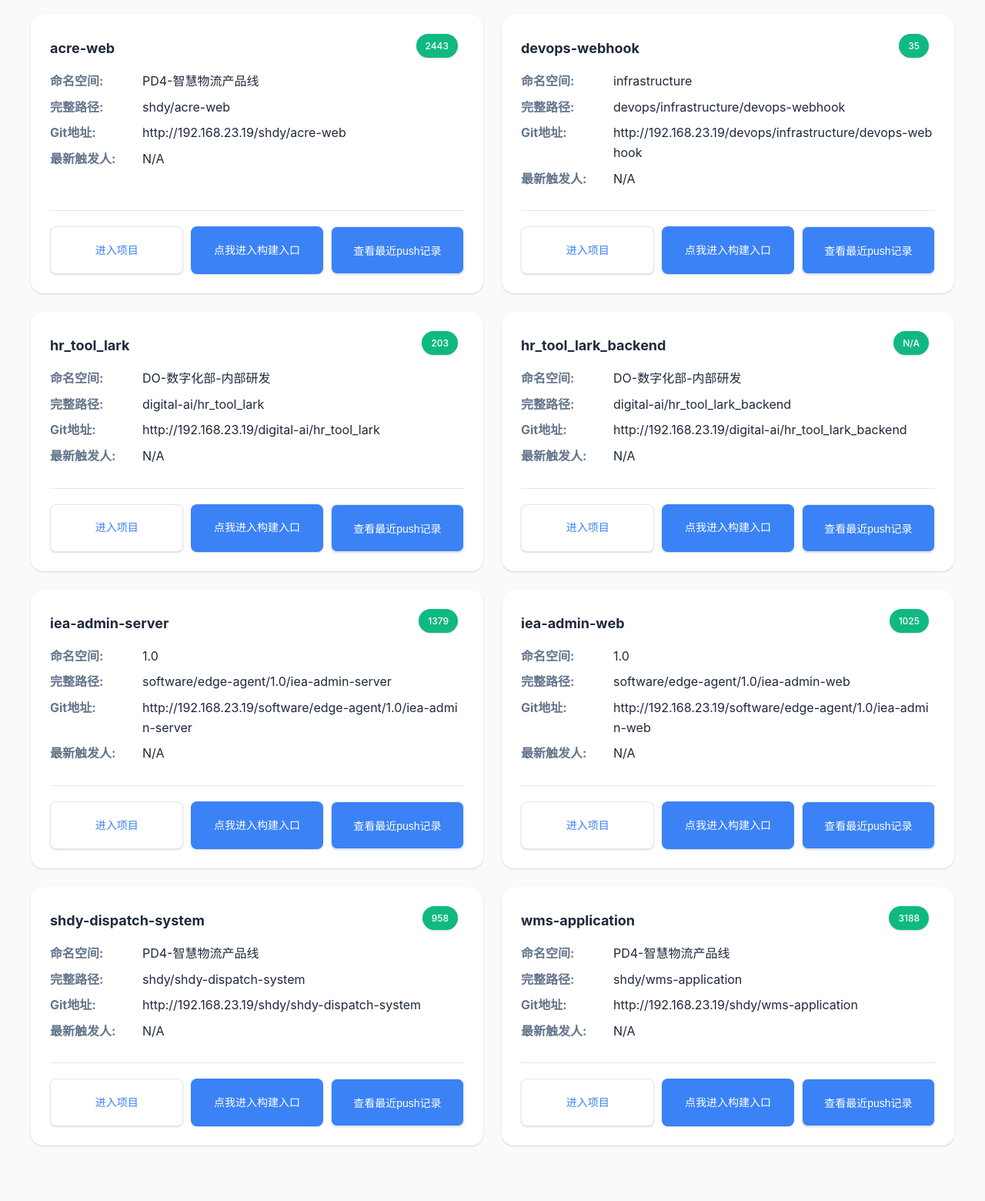
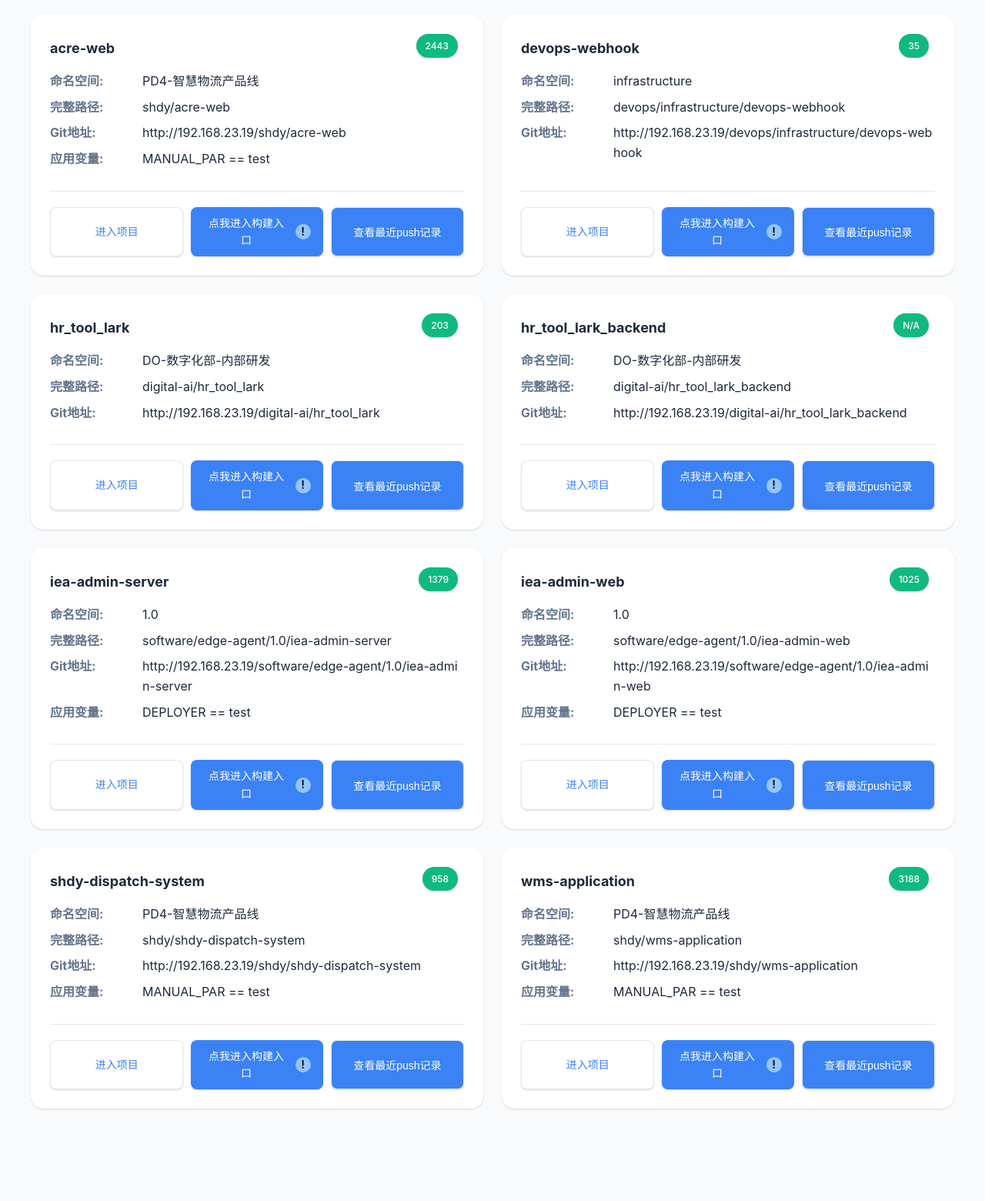
Before and after one commit to boil-wsb/devops-webhook, a Flask app: page /pipelines/records/view in a window 1280 px wide. Shown: the part 347-1907 px from the top of the page at 77% size. After the commit the page ends 1788 px from the top, so only its background shows below. Run offline with Flask 3, Linux system fonts and the light colour scheme.

Commit message:
add app deployer variable

```diff
--- a/templates/base.html
+++ b/templates/base.html
@@ -66,6 +66,9 @@
                                     <span class="tag branch-tag">{{ record.branch | replace('refs/heads/', '') }}</span>
                                 {% endif %}
                                 <span class="tag pipeline-iid-tag">{{ record.pipeline_iid or 'N/A' }}</span>
+                                {% if record.latest_triggered_by %}
+                                    <span class="tag user-tag">{{ record.latest_triggered_by }}</span>
+                                {% endif %}
                             </div>
                         </div>
                         <div class="record-field">
@@ -80,14 +83,21 @@
                             <span class="field-label">Git地址:</span>
                             <span class="field-value">{{ record.git_url or 'N/A' }}</span>
                         </div>
-                        <div class="record-field">
-                            <span class="field-label">最新触发人:</span>
-                            <span class="field-value">{{ record.latest_triggered_by or 'N/A' }}</span>
-                        </div>
+                        {% if record.subpath == 'PD3' %}
+                            <div class="record-field">
+                                <span class="field-label">应用变量:</span>
+                                <span class="field-value">DEPLOYER == test</span>
+                            </div>
+                        {% elif record.subpath == 'PD4' %}
+                            <div class="record-field">
+                                <span class="field-label">应用变量:</span>
+                                <span class="field-value">MANUAL_PAR == test</span>
+                            </div>
+                        {% endif %}
                     </div>
                     <div class="card-actions">
                         <a href="{{ record.git_url or '#' }}" target="_blank" class="card-btn git-btn">进入项目</a>
-                        <a href="{{ record.pipeline_path or '#' }}" target="_blank" class="card-btn build-btn">点我进入构建入口</a>
+                        <a href="{{ record.pipeline_path or '#' }}" target="_blank" class="card-btn build-btn" onclick="copyDeployerToClipboard(event, this)">点我进入构建入口 <span title="点击复制应用变量并跳转构建入口" style="margin-left: 8px; background-color: #93c5fd; color: #0f172a; width: 20px; height: 20px; border-radius: 50%; display: inline-flex; align-items: center; justify-content: center; font-weight: bold; font-size: 14px;">!</span></a>
                         <button class="card-btn info-btn" onclick="viewLatestPushRecord('{{ record.git_url }}')">查看最近push记录</button>
                     </div>
                 </div>
@@ -142,6 +152,24 @@
 
             // 保存布局设置到localStorage
             localStorage.setItem('layout', cols);
+        }
+
+        // 复制DEPLOYER到剪贴板的函数
+        function copyDeployerToClipboard(event, element) {
+            // 阻止默认的链接跳转
+            event.preventDefault();
+
+            // 将DEPLOYER复制到剪贴板
+            navigator.clipboard.writeText('DEPLOYER')
+                .then(() => {
+                    // 复制成功后，手动触发链接跳转
+                    window.open(element.href, '_blank');
+                })
+                .catch(err => {
+                    console.error('复制失败:', err);
+                    // 复制失败时，仍然允许链接跳转
+                    window.open(element.href, '_blank');
+                });
         }
 
         // 页面加载时初始化
```
